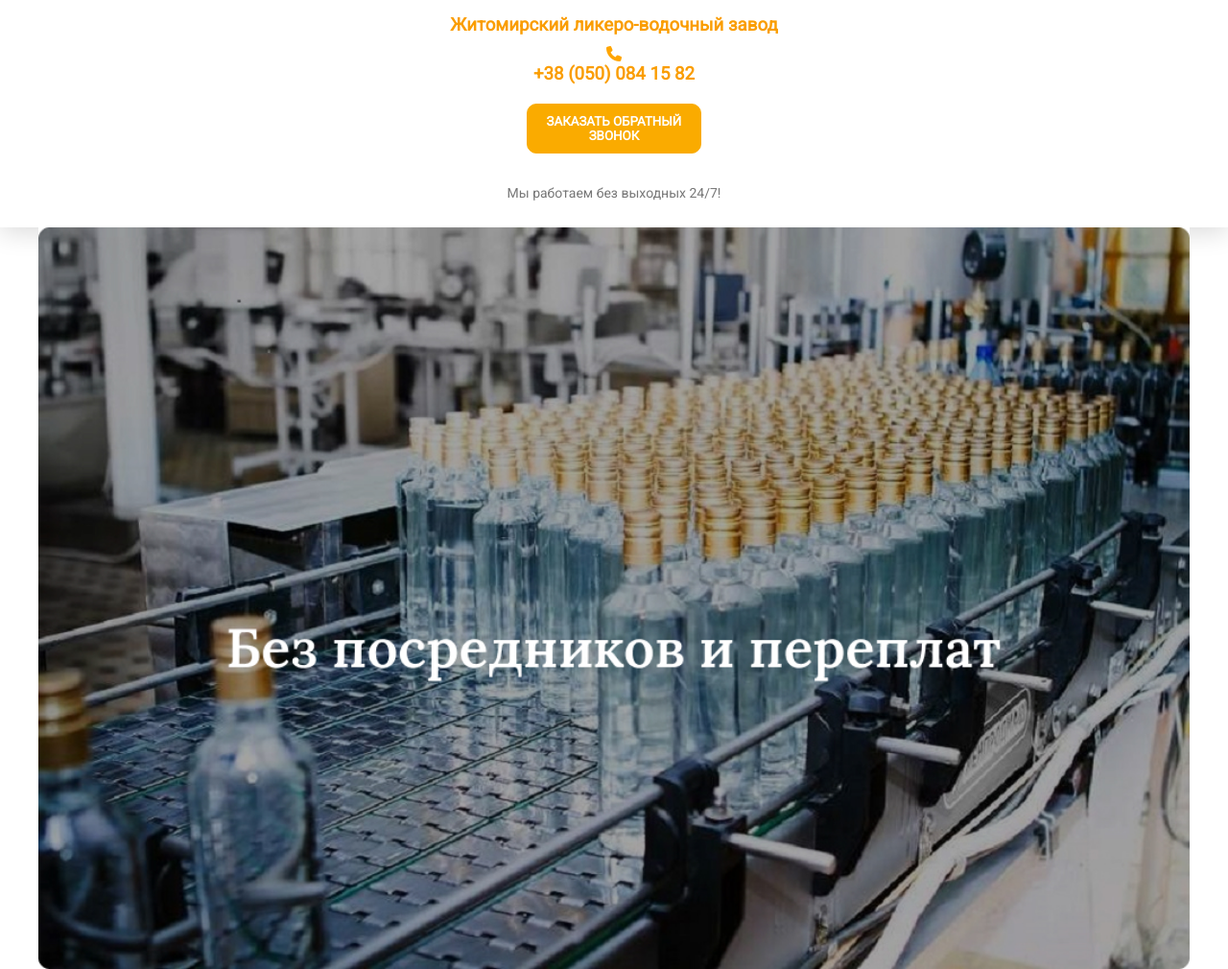
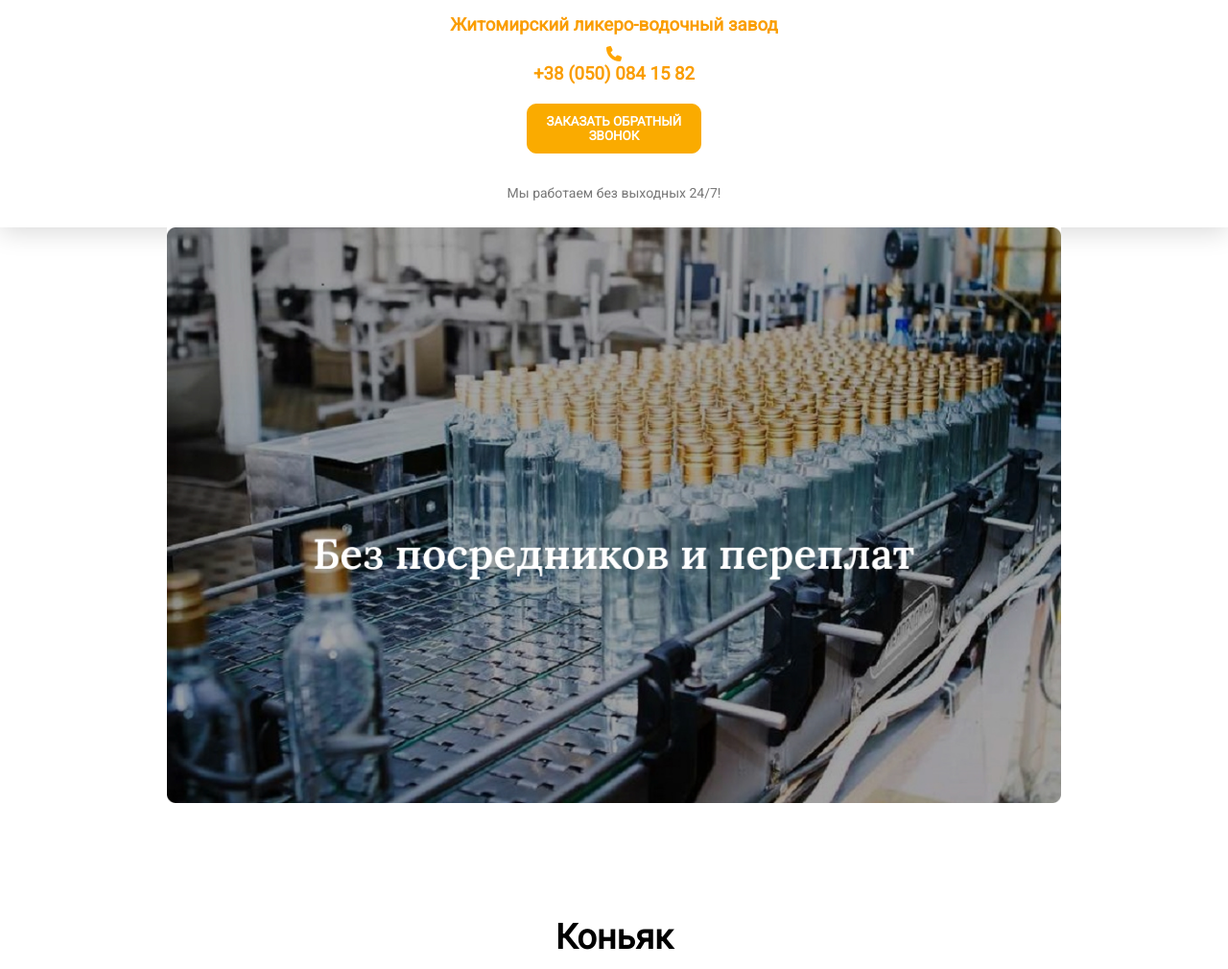
Before and after one commit to valeraqwe/zavod, a plain HTML site: page index.html in a window 1280 px wide. Shown: the top 1010 px of the page at 96% size. Drawn offline with nearby package versions, Linux system fonts and the light colour scheme; a script that the page names is missing.

Commit message:
Add files via upload

```diff
--- a/main.css
+++ b/main.css
@@ -27,7 +27,7 @@ img {vertical-align: middle;}
   /* Slideshow container */
 .slideshow-container {
   max-width: 1100px;
-  position: relative;
+  position: absolute;
   margin: auto;
 }
 
@@ -458,11 +458,12 @@ h3 {
 .mySlides {display: none;}
 img {vertical-align: middle;}
 
+
 /* Slideshow container */
 .slideshow-container {
-  max-width: 1200px;
   position: relative;
   margin: auto;
+  max-width: 932px;
 }
 
 /* Caption text */
```
